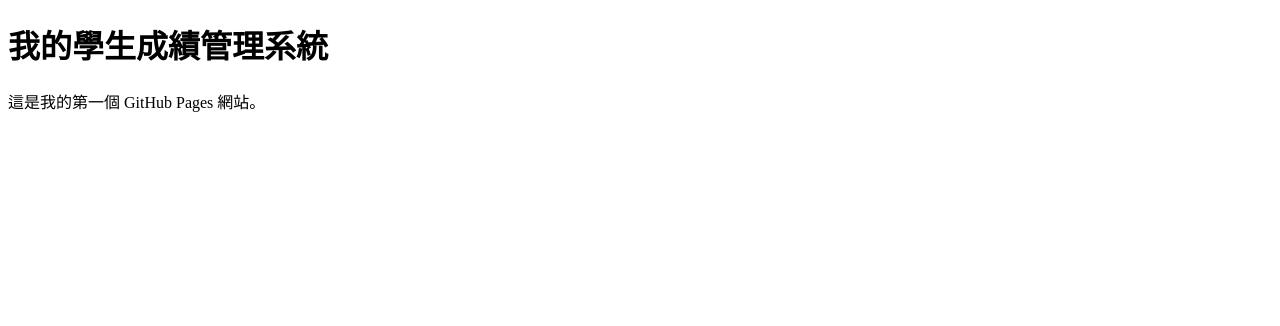
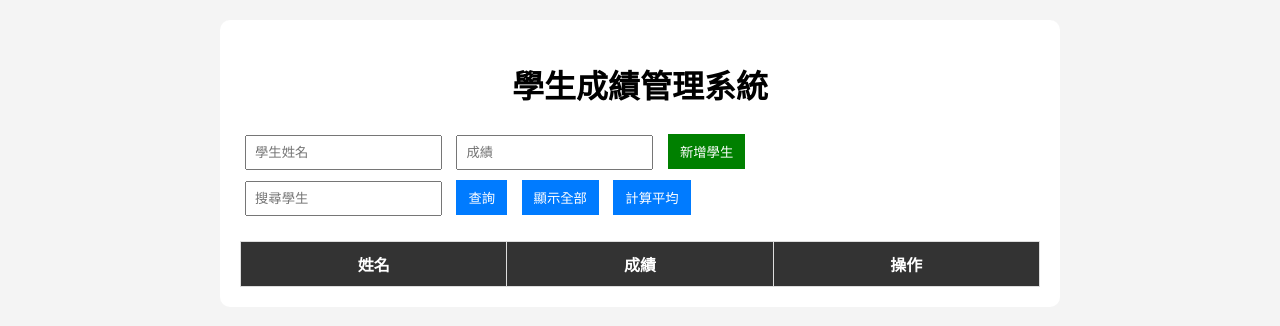
Before and after one commit to 311180-sys/school-work, a plain HTML site: page index.html in a window 1280 px wide. Drawn offline with Linux system fonts and the light colour scheme.

Commit message:
Enhance student management system UI and features
Added styles and functionality for student management.

```diff
--- a/index.html
+++ b/index.html
@@ -1,10 +1,175 @@
 <!DOCTYPE html>
-<html>
+<html lang="zh-Hant">
 <head>
-    <title>Student Management System</title>
+    <meta charset="UTF-8">
+    <title>學生成績管理系統</title>
+    <style>
+        body {
+            font-family: Arial, sans-serif;
+            background: #f4f4f4;
+            margin: 0;
+            padding: 20px;
+        }
+
+        .container {
+            max-width: 800px;
+            margin: auto;
+            background: white;
+            padding: 20px;
+            border-radius: 10px;
+        }
+
+        h1 {
+            text-align: center;
+        }
+
+        input {
+            padding: 8px;
+            margin: 5px;
+        }
+
+        button {
+            padding: 8px 12px;
+            margin: 5px;
+            cursor: pointer;
+        }
+
+        table {
+            width: 100%;
+            border-collapse: collapse;
+            margin-top: 20px;
+        }
+
+        th, td {
+            border: 1px solid #ddd;
+            padding: 10px;
+            text-align: center;
+        }
+
+        th {
+            background: #333;
+            color: white;
+        }
+
+        .btn-delete {
+            background: red;
+            color: white;
+            border: none;
+        }
+
+        .btn-add {
+            background: green;
+            color: white;
+            border: none;
+        }
+
+        .btn-action {
+            background: #007bff;
+            color: white;
+            border: none;
+        }
+    </style>
 </head>
+
 <body>
-    <h1>我的學生成績管理系統</h1>
-    <p>這是我的第一個 GitHub Pages 網站。</p>
+
+<div class="container">
+    <h1>學生成績管理系統</h1>
+
+    <div>
+        <input type="text" id="name" placeholder="學生姓名">
+        <input type="number" id="score" placeholder="成績">
+        <button class="btn-add" onclick="addStudent()">新增學生</button>
+    </div>
+
+    <div>
+        <input type="text" id="search" placeholder="搜尋學生">
+        <button class="btn-action" onclick="searchStudent()">查詢</button>
+        <button class="btn-action" onclick="showAll()">顯示全部</button>
+        <button class="btn-action" onclick="showAverage()">計算平均</button>
+    </div>
+
+    <h3 id="avgText"></h3>
+
+    <table>
+        <thead>
+            <tr>
+                <th>姓名</th>
+                <th>成績</th>
+                <th>操作</th>
+            </tr>
+        </thead>
+        <tbody id="tableBody"></tbody>
+    </table>
+</div>
+
+<script>
+    let students = JSON.parse(localStorage.getItem("students")) || [];
+
+    function save() {
+        localStorage.setItem("students", JSON.stringify(students));
+    }
+
+    function render(list = students) {
+        const table = document.getElementById("tableBody");
+        table.innerHTML = "";
+
+        list.forEach((s, index) => {
+            table.innerHTML += `
+                <tr>
+                    <td>${s.name}</td>
+                    <td>${s.score}</td>
+                    <td><button class="btn-delete" onclick="deleteStudent(${index})">刪除</button></td>
+                </tr>
+            `;
+        });
+    }
+
+    function addStudent() {
+        const name = document.getElementById("name").value;
+        const score = parseInt(document.getElementById("score").value);
+
+        if (!name || isNaN(score)) {
+            alert("請輸入完整資料");
+            return;
+        }
+
+        students.push({ name, score });
+        save();
+        render();
+    }
+
+    function deleteStudent(index) {
+        students.splice(index, 1);
+        save();
+        render();
+    }
+
+    function searchStudent() {
+        const keyword = document.getElementById("search").value;
+        const result = students.filter(s => s.name.includes(keyword));
+        render(result);
+    }
+
+    function showAll() {
+        render();
+    }
+
+    function showAverage() {
+        if (students.length === 0) {
+            document.getElementById("avgText").innerText = "沒有資料";
+            return;
+        }
+
+        let sum = students.reduce((a, b) => a + b.score, 0);
+        let avg = sum / students.length;
+
+        document.getElementById("avgText").innerText =
+            "平均成績：" + avg.toFixed(2);
+    }
+
+    render();
+</script>
+
 </body>
 </html>
```
